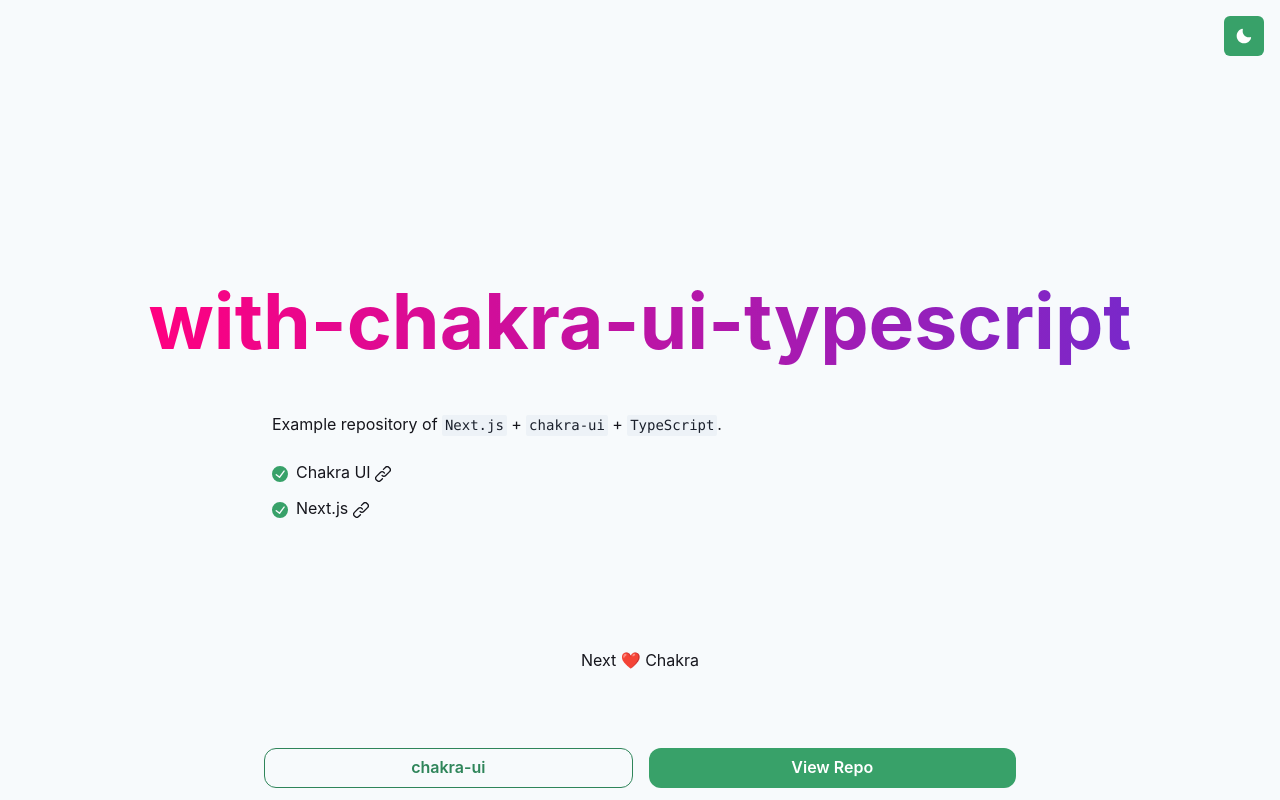
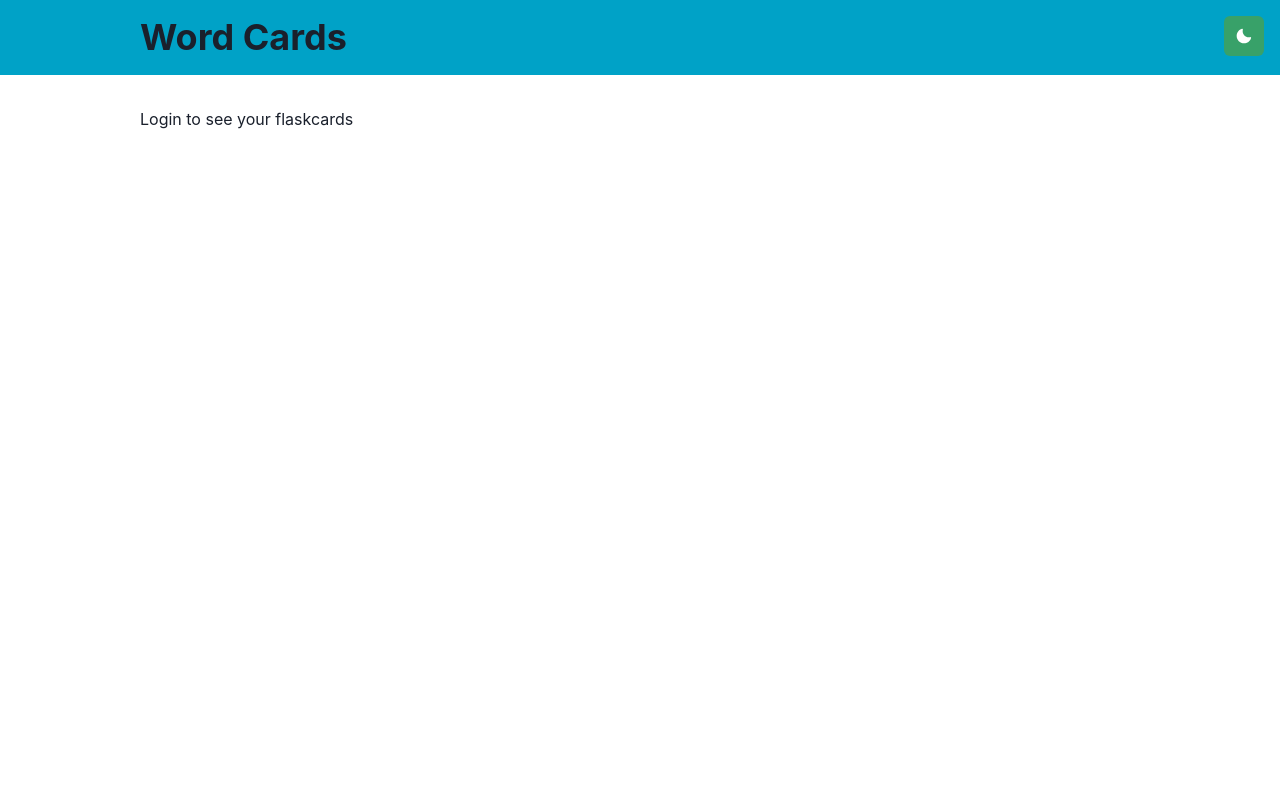
Before and after one commit to kvnyijia/word-app-web, a Next.js app: page / in a window 1280 px wide. Built offline with nearby package versions, Linux system fonts and the light colour scheme.

Commit message:
[new] Add Layout & NavBar, edit index & README

```diff
--- /dev/null
+++ b/src/components/Layout.tsx
@@ -0,0 +1,18 @@
+import { Box } from "@chakra-ui/react";
+
+interface LayoutProps {
+  children: any;
+}
+
+export const Layout: React.FC<LayoutProps> = ({ children }) => {
+  return (
+    <Box
+      mt={8}
+      mx="auto"
+      maxW="1000px"
+      w="100%"
+    >
+      {children}
+    </Box>
+  );
+};
--- /dev/null
+++ b/src/components/NavBar.tsx
@@ -0,0 +1,103 @@
+import { Box, Button, Flex, Heading, Link } from "@chakra-ui/react";
+import React, { useEffect, useState } from "react";
+import NextLink from "next/link";
+import { useRouter } from "next/router";
+import { DarkModeSwitch } from "./DarkModeSwitch";
+// import { userServices } from "../utils/userServices";
+
+interface NavBarProps {
+
+}
+
+interface loginUserProps {
+  username: string;
+  full_name: string;
+  email: string;
+  password_changed_at: string;
+  created_at: string;
+}
+
+export const NavBar: React.FC<NavBarProps> = ({}) => {
+  // const router = useRouter();
+  // let body = null;
+  // const [loginUser, setLoginUser] = useState<loginUserProps>({} as loginUserProps);
+  // useEffect(() => {
+  //   const loginUserItem = localStorage.getItem("loginUser");
+  //   const jsonLoginUserItem = JSON.parse(loginUserItem);
+  //   setLoginUser(jsonLoginUserItem);
+  // }, []);
+
+  // const [authTokenIsValid, setAuthTokenIsValid] = useState(false);
+  // useEffect(() => {
+  //   userServices.getAccounts().then(async ({resJson, ok, status}) => {
+  //     if (status === 200) {
+  //       setAuthTokenIsValid(true)
+  //     }
+  //   });
+  // }, []);
+
+  // if (!loginUser || !authTokenIsValid) {
+  //   body = (
+  //     <Flex align="center">
+  //       <Box mr={2}>
+  //         <NextLink href="/login">
+  //           LOGIN
+  //         </NextLink>
+  //       </Box>
+  //       <Box>
+  //         <NextLink href="/register">
+  //           REGISTER
+  //         </NextLink>
+  //       </Box>
+  //     </Flex>
+  //   )
+  // } else {
+  //   body = (
+  //     <Flex align="center">
+  //       <Box mr={2}>
+  //         <NextLink href="/" >
+  //           Create Account
+  //         </NextLink>
+  //       </Box>
+  //       <Box mr={2}>{loginUser.username}</Box>
+  //       <Button
+  //         onClick={async () => {
+  //           // await logout("" as any);
+  //           localStorage.removeItem("loginUser");
+  //           localStorage.removeItem("authtoken");
+  //           setLoginUser({} as loginUserProps);
+  //           router.reload();
+  //         }}
+  //         // isLoading={logoutFetching}
+  //         variant="link"
+  //       >
+  //         LOGOUT
+  //       </Button>
+  //     </Flex>
+  //   )
+  // }
+  return (
+    <Flex
+      bg="#00a2c7"
+      p={4}
+      zIndex={1}
+      position="sticky"
+      top={0}
+    >
+      <Flex
+        maxW={1000}
+        align="center"
+        m="auto"
+        flex={1}
+      >
+        <NextLink href="/">
+          <Heading>Word Cards</Heading>
+        </NextLink>
+        <Box ml={'auto'}>
+          {/* {body} */}
+        </Box>
+        <DarkModeSwitch/>
+      </Flex>
+    </Flex>
+  );
+};
--- a/src/pages/index.tsx
+++ b/src/pages/index.tsx
@@ -1,56 +1,16 @@
-import {
-  Link as ChakraLink,
-  Text,
-  Code,
-  List,
-  ListIcon,
-  ListItem,
-} from '@chakra-ui/react'
-import { CheckCircleIcon, LinkIcon } from '@chakra-ui/icons'
+import { NavBar } from '../components/NavBar';
+import { Layout } from '../components/Layout';
 
-import { Hero } from '../components/Hero'
-import { Container } from '../components/Container'
-import { Main } from '../components/Main'
-import { DarkModeSwitch } from '../components/DarkModeSwitch'
-import { CTA } from '../components/CTA'
-import { Footer } from '../components/Footer'
+const Index = () => {
+  let body = "Login to see your flaskcards";
+  return (
+    <>
+      <NavBar/>
+      <Layout>
+        {body}
+      </Layout>
+    </>
+  );
+};
 
-const Index = () => (
-  <Container height="100vh">
-    <Hero />
-    <Main>
-      <Text color="text">
-        Example repository of <Code>Next.js</Code> + <Code>chakra-ui</Code> +{' '}
-        <Code>TypeScript</Code>.
-      </Text>
-
-      <List spacing={3} my={0} color="text">
-        <ListItem>
-          <ListIcon as={CheckCircleIcon} color="green.500" />
-          <ChakraLink
-            isExternal
-            href="https://chakra-ui.com"
-            flexGrow={1}
-            mr={2}
-          >
-            Chakra UI <LinkIcon />
-          </ChakraLink>
-        </ListItem>
-        <ListItem>
-          <ListIcon as={CheckCircleIcon} color="green.500" />
-          <ChakraLink isExternal href="https://nextjs.org" flexGrow={1} mr={2}>
-            Next.js <LinkIcon />
-          </ChakraLink>
-        </ListItem>
-      </List>
-    </Main>
-
-    <DarkModeSwitch />
-    <Footer>
-      <Text>Next ❤️ Chakra</Text>
-    </Footer>
-    <CTA />
-  </Container>
-)
-
-export default Index
+export default Index;
```
Also changed, not shown: tsconfig.json (+15 -4 lines), 1 other file (tests, documents, lock files or other folders).
